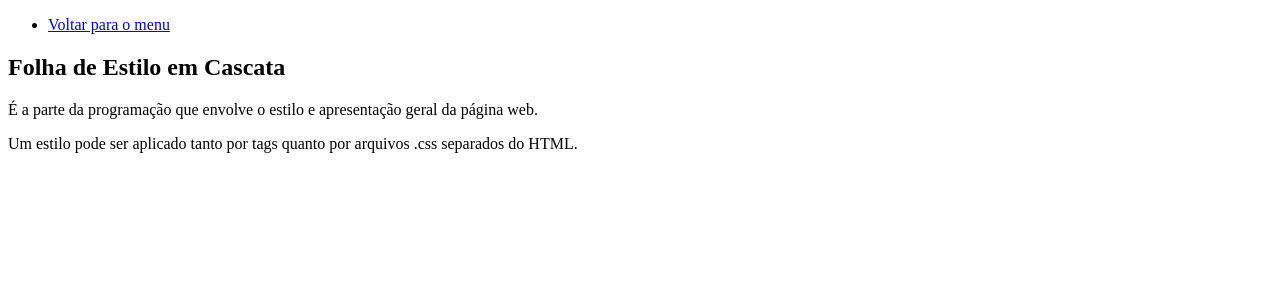
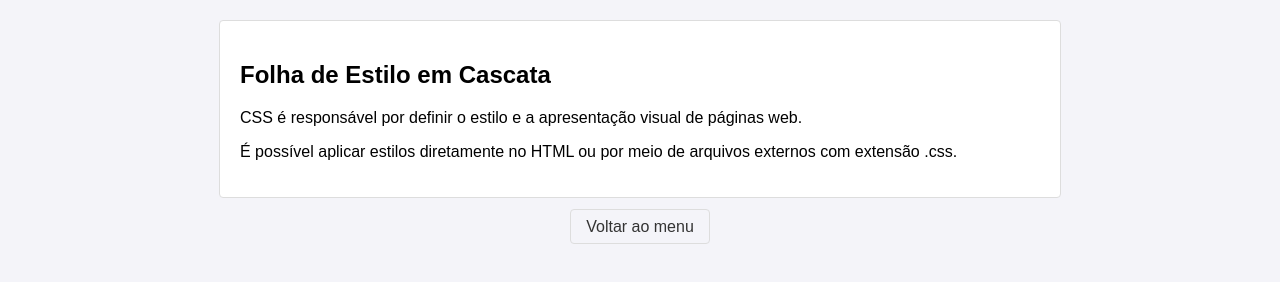
Before and after one commit to JoaoPauloSBrito/JoaoPauloSBrito.github.io, a plain HTML site: page css.html in a window 1280 px wide. Drawn offline with Linux system fonts and the light colour scheme.

Commit message:
Atualizado css.html

```diff
--- a/css.html
+++ b/css.html
@@ -3,18 +3,50 @@
 <head>
     <meta charset="UTF-8">
     <meta name="viewport" content="width=device-width, initial-scale=1.0">
-    <title>Folha de Estilo em Cascata</title>
+    <title>Linguagem HTML</title>
+    <style>
+        body {
+            font-family: Arial, sans-serif;
+            margin: 0;
+            padding: 0;
+            background-color: #f4f4f9;
+        }
+
+        article {
+            padding: 20px;
+            max-width: 800px;
+            margin: 20px auto;
+            background: #fff;
+            border: 1px solid #ddd;
+            border-radius: 4px;
+        }
+
+        nav {
+            text-align: center;
+            margin: 10px 0;
+        }
+
+        nav a {
+            text-decoration: none;
+            color: #333;
+            padding: 8px 15px;
+            border: 1px solid #ddd;
+            border-radius: 4px;
+        }
+
+        nav a:hover {
+            background-color: #eee;
+        }
+    </style>
 </head>
 <body>
-    <nav>
-        <ul>
-            <li><a href="index.html">Voltar para o menu</a></li>
-        </ul>
-    </nav>
     <article>
         <h1>Folha de Estilo em Cascata</h1>
-        <p>É a parte da programação que envolve o estilo e apresentação geral da página web.</p>
-        <p>Um estilo pode ser aplicado tanto por tags quanto por arquivos .css separados do HTML.</p>
+        <p>CSS é responsável por definir o estilo e a apresentação visual de páginas web.</p>
+        <p>É possível aplicar estilos diretamente no HTML ou por meio de arquivos externos com extensão .css.</p>
     </article>
+    <nav>
+        <a href="index.html">Voltar ao menu</a>
+    </nav>
 </body>
 </html>
```
